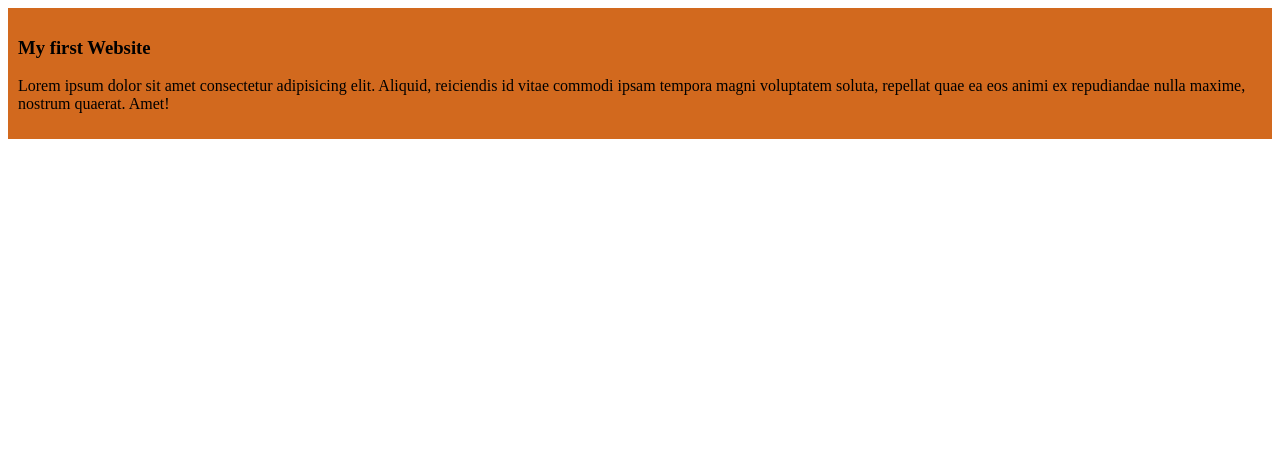
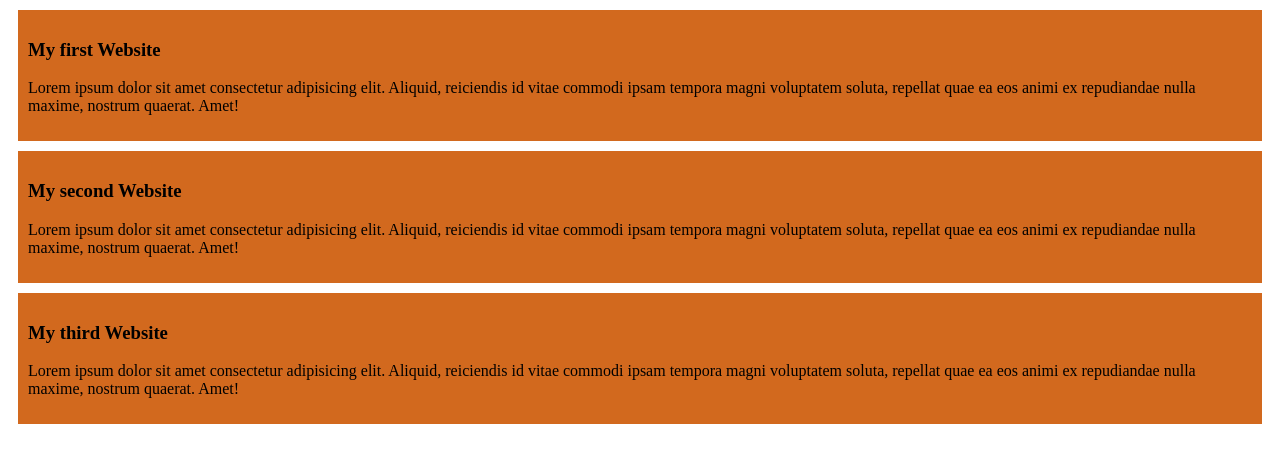
Before and after one commit to towhiduzzaman-plabon/my-simple-website, a plain HTML site: page index.html in a window 1280 px wide. Drawn offline with Linux system fonts and the light colour scheme.

Commit message:
added the second and third blog

```diff
--- a/index.html
+++ b/index.html
@@ -11,6 +11,15 @@
         <h3>My first Website</h3>
         <p>Lorem ipsum dolor sit amet consectetur adipisicing elit. Aliquid, reiciendis id vitae commodi ipsam tempora magni voluptatem soluta, repellat quae ea eos animi ex repudiandae nulla maxime, nostrum quaerat. Amet!</p>
     </div>
+    <div>
+        <h3>My second Website</h3>
+        <p>Lorem ipsum dolor sit amet consectetur adipisicing elit. Aliquid, reiciendis id vitae commodi ipsam tempora magni voluptatem soluta, repellat quae ea eos animi ex repudiandae nulla maxime, nostrum quaerat. Amet!</p>
+    </div>
+    <div>
+        <h3>My third Website</h3>
+        <p>Lorem ipsum dolor sit amet consectetur adipisicing elit. Aliquid, reiciendis id vitae commodi ipsam tempora magni voluptatem soluta, repellat quae ea eos animi ex repudiandae nulla maxime, nostrum quaerat. Amet!</p>
+    </div>
+
 
 </body>
 </html>
--- a/styles/blog.css
+++ b/styles/blog.css
@@ -1,4 +1,5 @@
 div{
     background-color: chocolate;
     padding: 10px;
+    margin: 10px;
 }
```
